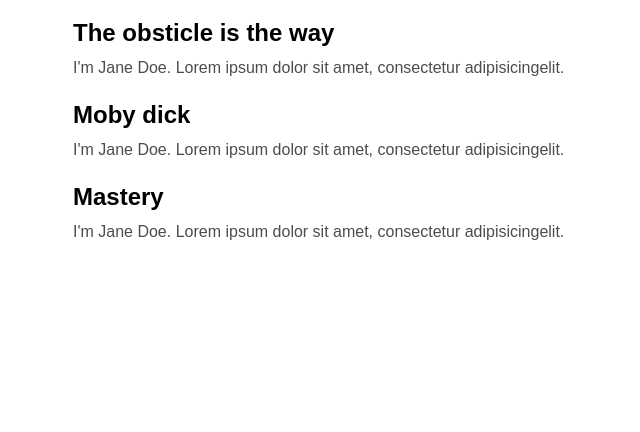
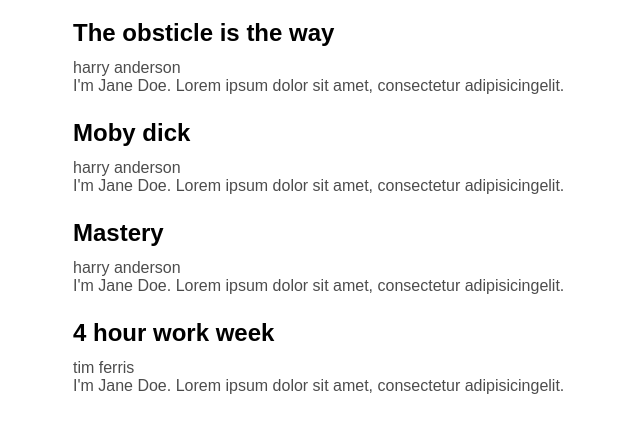
Before and after one commit to hrryndrsn/readingList, a Gatsby site: page / in a window 1280 px wide. Both pictures are taken after a click on the button "List". Shown: the part 182-614 px from the top of the page, without its empty margins (279-919 px from the left). Built offline with nearby package versions, Linux system fonts and the light colour scheme; Gatsby itself is replaced by a stand-in of ours.

Commit message:
add author

```diff
--- a/src/components/bookList.tsx
+++ b/src/components/bookList.tsx
@@ -39,6 +39,7 @@
 
 type book = {
   title: string;
+  author: string;
   description: string;
 };
 
@@ -46,6 +47,7 @@
   <UserWrapper >
     <Description>
       <BookTitle>{props.title}</BookTitle>
+      <Byline>{props.author}</Byline>
       <Byline>{props.byline}</Byline>
     </Description>
   </UserWrapper>
@@ -63,6 +65,7 @@
             return (<User
               key={index}
               title={book.title}
+              author={book.author}
               byline={book.description}
             />);
           })}
--- a/src/readingList.ts
+++ b/src/readingList.ts
@@ -1,17 +1,28 @@
-
-type book = {title:string, description: string}
+type book = { title: string; author: string; description: string };
 
 export const sampleData: book[] = [
   {
-            "title": "The obsticle is the way",
-            "description": "I'm Jane Doe. Lorem ipsum dolor sit amet, consectetur adipisicingelit."
+    title: "The obsticle is the way",
+    author: "harry anderson",
+    description:
+      "I'm Jane Doe. Lorem ipsum dolor sit amet, consectetur adipisicingelit."
   },
   {
-            "title": "Moby dick",
-            "description": "I'm Jane Doe. Lorem ipsum dolor sit amet, consectetur adipisicingelit."
+    title: "Moby dick",
+    author: "harry anderson",
+    description:
+      "I'm Jane Doe. Lorem ipsum dolor sit amet, consectetur adipisicingelit."
   },
   {
-            "title": "Mastery",
-            "description": "I'm Jane Doe. Lorem ipsum dolor sit amet, consectetur adipisicingelit."
+    title: "Mastery",
+    author: "harry anderson",
+    description:
+      "I'm Jane Doe. Lorem ipsum dolor sit amet, consectetur adipisicingelit."
+  },
+  {
+    title: "4 hour work week",
+    author: "tim ferris",
+    description:
+      "I'm Jane Doe. Lorem ipsum dolor sit amet, consectetur adipisicingelit."
   }
-    ]
+];
```
Lines whose indentation alone changed are shown as unchanged.
